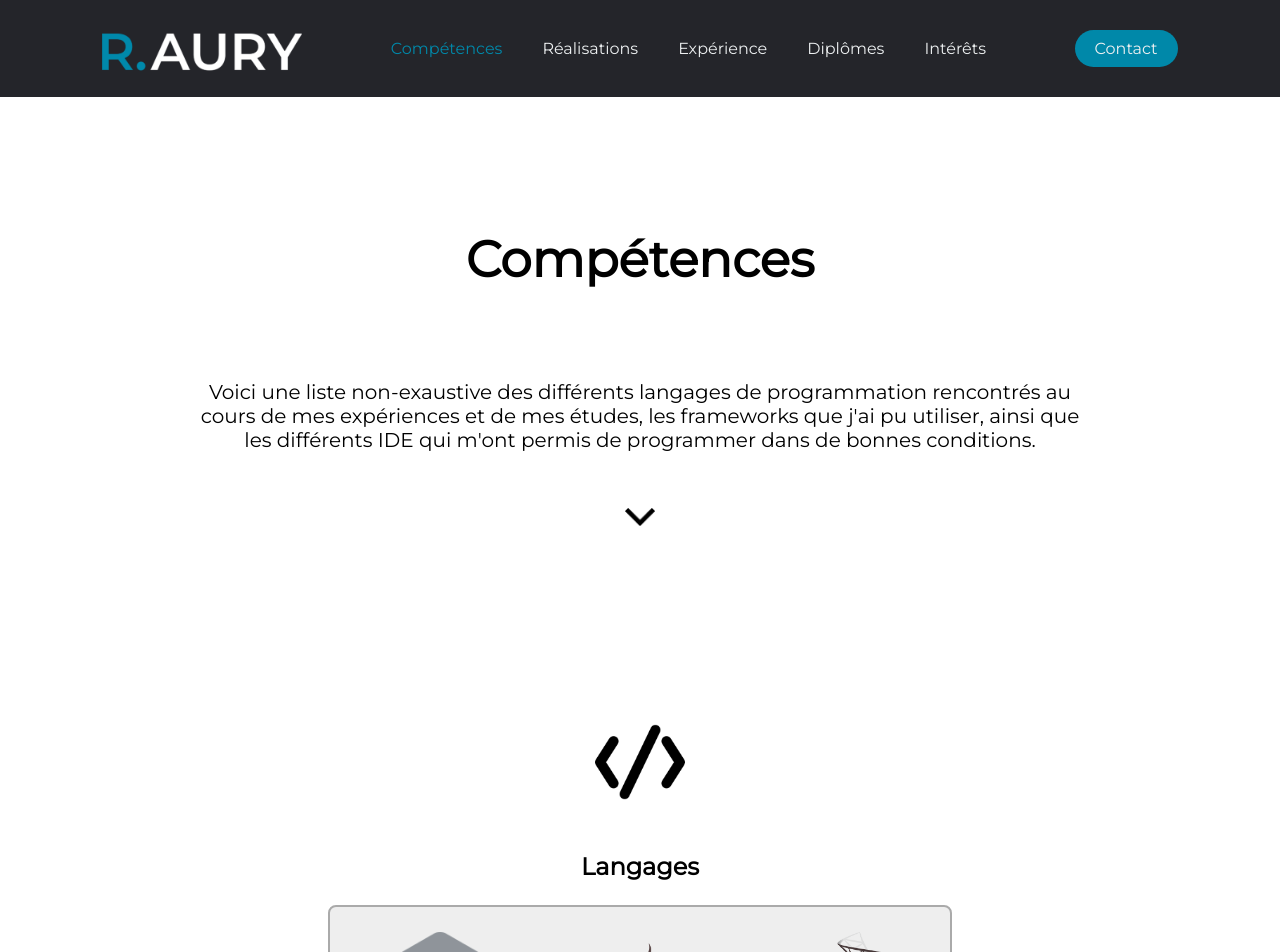
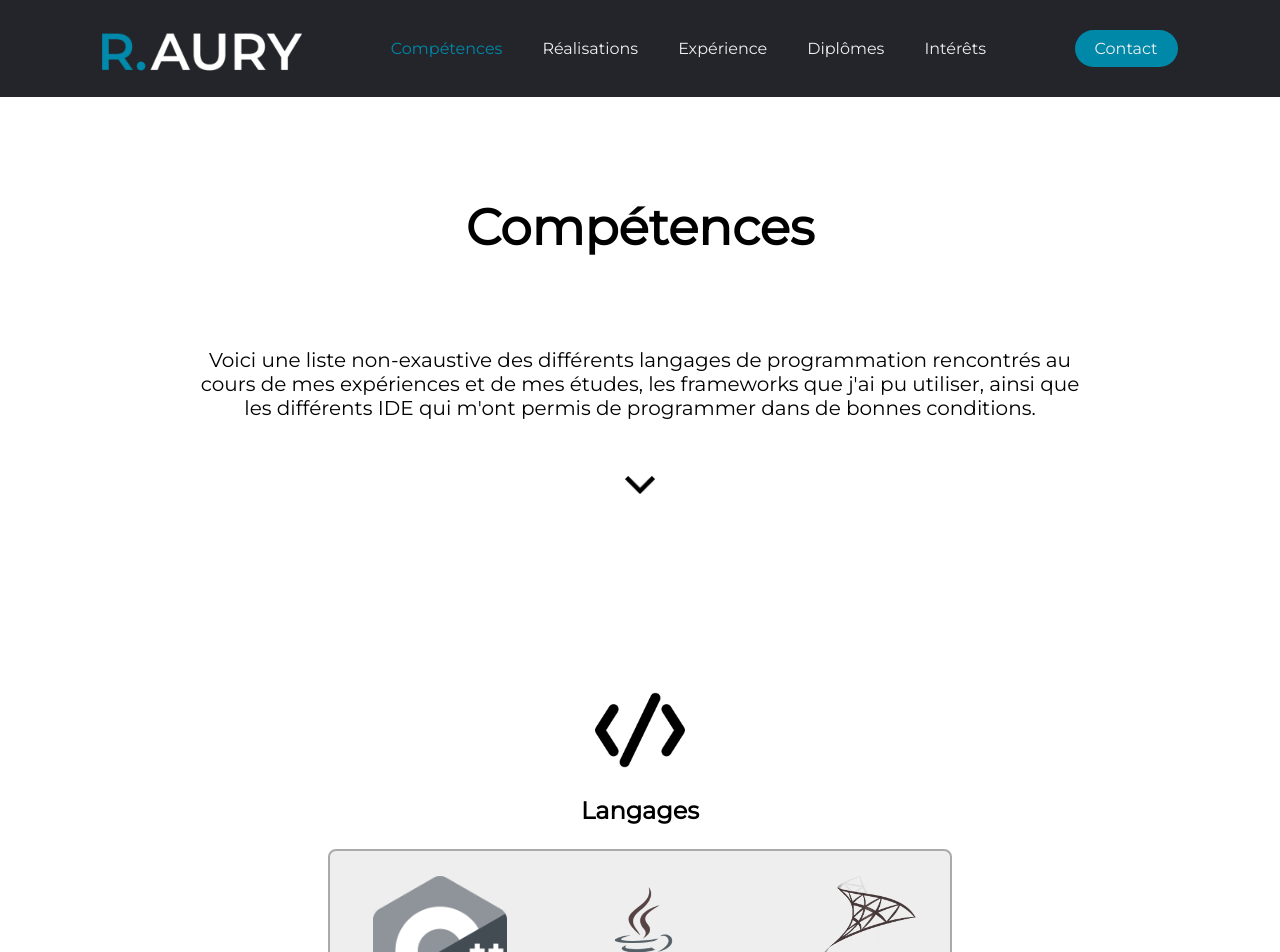
Before and after one commit to romainaury/site-cv, a Vue app: page /competences in a window 1280 px wide. Shown: the top 952 px of the page. Built offline with nearby package versions, Linux system fonts and the light colour scheme.

Commit message:
ajout nom par dessus logo

```diff
--- a/src/components/Langage.vue
+++ b/src/components/Langage.vue
@@ -1,6 +1,6 @@
 <template>
   <div>
-    <img height="150px" :src="getPathImg(lang)" />
+    <img :title="lang" height="150px" :src="getPathImg(lang)" />
   </div>
 </template>
 
--- a/src/views/Competences.vue
+++ b/src/views/Competences.vue
@@ -52,7 +52,7 @@ export default {
 
 <style scoped>
 .comp {
-  padding: 2em 1em 0 1em;
+  padding: 0 1em;
   display: flex;
   flex-direction: column;
   align-items: center;
@@ -73,7 +73,7 @@ h1 {
 }
 
 h2 {
-  margin: 1em 0;
+  margin-bottom: 1em;
 
   font-weight: bold;
   font-family: "Montserrat", sans-serif;
--- a/src/views/Realisations.vue
+++ b/src/views/Realisations.vue
@@ -35,6 +35,7 @@ export default {
 </script>
 
 <style scoped>
+/* En tête */
 h1 {
   margin-top: 2em;
   margin-bottom: 1em;
```
